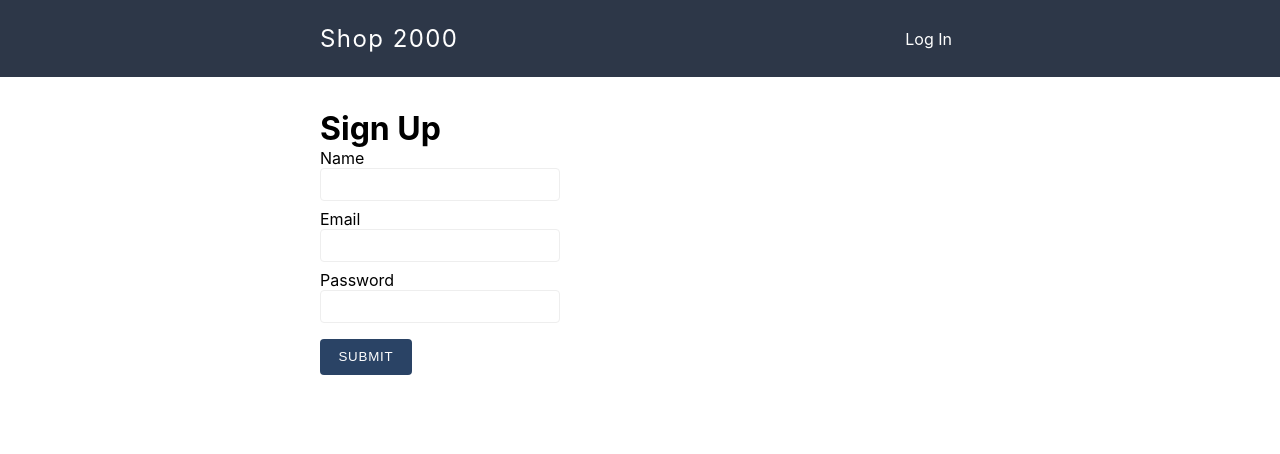
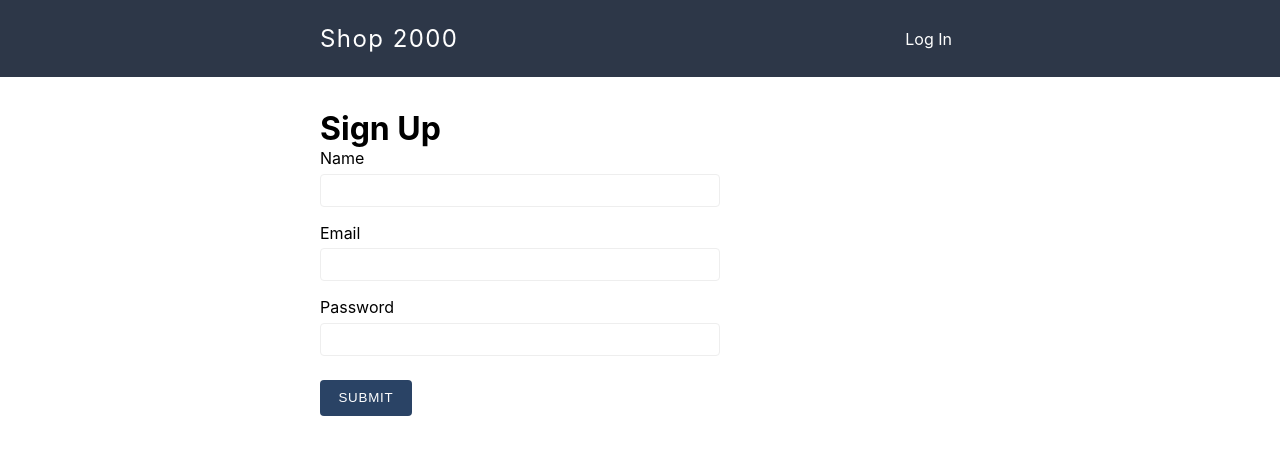
Before and after one commit to apcurran/MERN-shopping-list-client, a React (Create React App) app: page /user/signup in a window 1280 px wide. Shown: the top 454 px of the page. Built offline with nearby package versions, Linux system fonts and the light colour scheme.

Commit message:
Updated form error styling

```diff
--- a/src/components/ShoppingList.js
+++ b/src/components/ShoppingList.js
@@ -7,12 +7,11 @@ export default function ShoppingList() {
     const [items, setItems] = useState([]);
     const [name, setName] = useState("");
 
-
     useEffect(() => {
         async function fetchItems() {
             try {
                 // Make req to API
-                const API_URL = "/api/items";
+                const API_URL = "/api/user/items";
                 const options = {
                     method: "GET",
                     headers: {
@@ -37,7 +36,7 @@ export default function ShoppingList() {
     async function handleSubmitItem(event) {
         event.preventDefault();
 
-        const API_URL = "/api/items";
+        const API_URL = "/api/user/items";
         const options = {
             method: "POST",
             headers: {
@@ -70,7 +69,7 @@ export default function ShoppingList() {
             setItems(items.filter(item => item._id !== id));
 
             // Make req to API
-            const API_URL = `/api/items/${id}`;
+            const API_URL = `/api/user/items/${id}`;
             const options = {
                 method: "DELETE",
                 headers: {
--- a/src/index.css
+++ b/src/index.css
@@ -63,17 +63,28 @@ ul {
 }
 
 .form {
-  max-width: 15rem;
+  max-width: 25rem;
+}
+
+.form__error {
+  margin-bottom: .75rem;
+  font-weight: 400;
+  font-size: 1rem;
+  color: darkred;
 }
 
 .form-group {
   display: flex;
   flex-direction: column;
+  margin-bottom: 1rem;
+}
+
+.form-group__label {
+  margin-bottom: .35rem;
 }
 
 .form-group__input {
   padding: .5rem;
-  margin-bottom: .5rem;
   border-radius: 4px;
   border: 1.5px solid #eee;
   outline: none;
```
